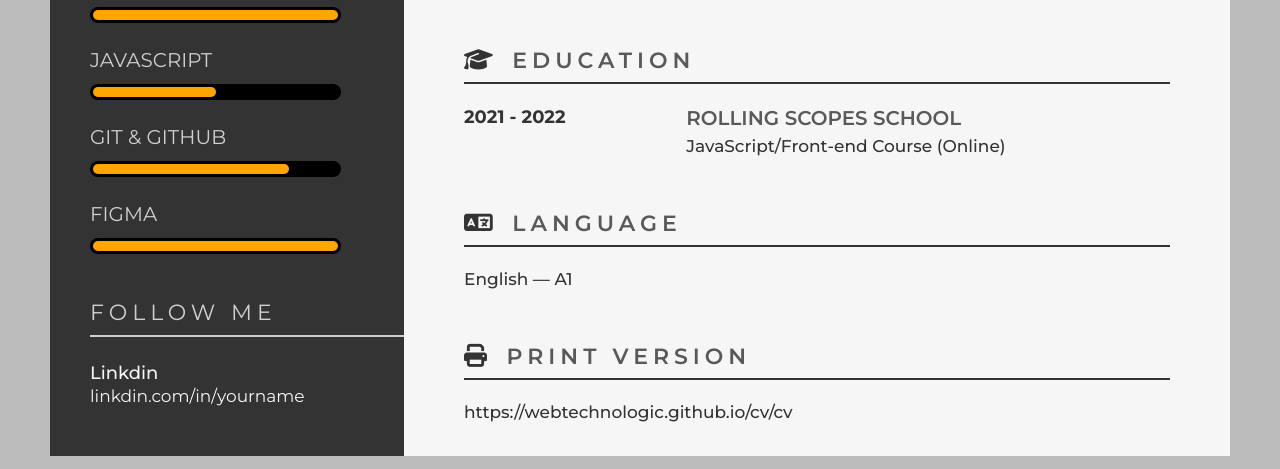
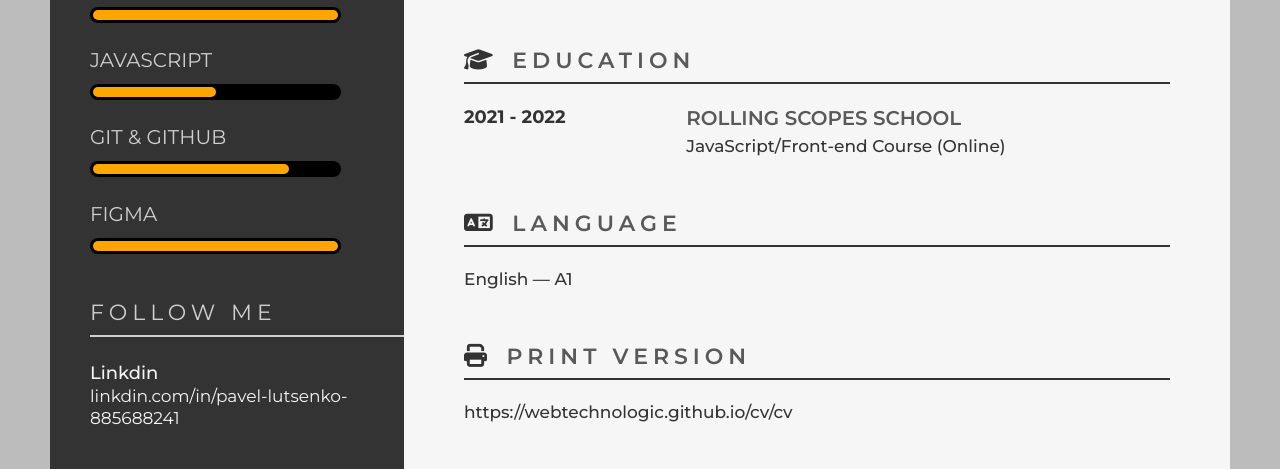
Before and after one commit to webtechnologic/cv, a plain HTML site: page index.html in a window 1280 px wide. Shown: the part 952-1421 px from the top of the page. Drawn offline with Linux system fonts and the light colour scheme.

```diff
--- a/index.html
+++ b/index.html
@@ -101,7 +101,7 @@
             <section class="follow">
                 <h2>Follow Me</h2>
                 <p>Linkdin</p>
-                <a href="https://www.linkedin.com/">linkdin.com/in/yourname</a>
+                <a href="https://www.linkedin.com/in/pavel-lutsenko-885688241/ ">linkdin.com/in/pavel-lutsenko-885688241</a>
             </section>
         </header>
         <main class="container-wrap">
```
Also changed, not shown: 1 other file.
